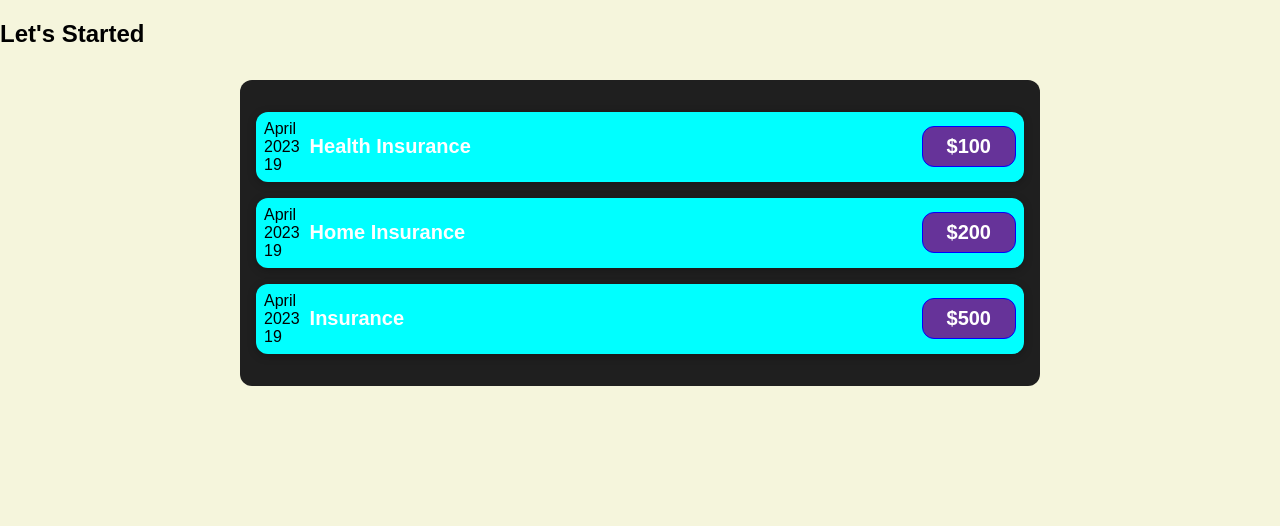
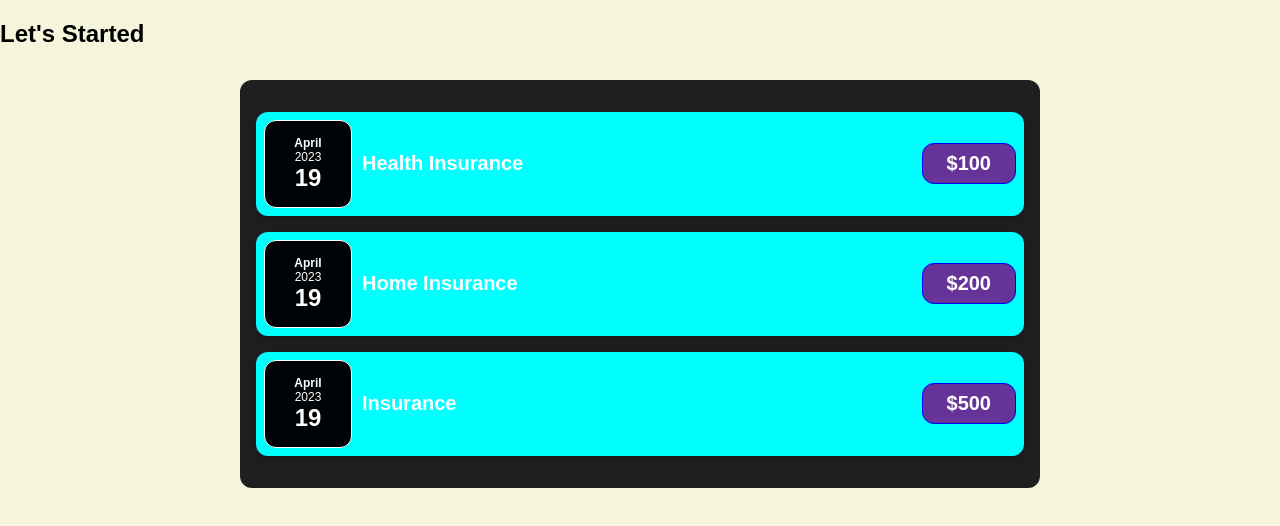
Before and after one commit to officialpradip/LearningReact, a React (Create React App) app in the folder expense-tracker/: page / in a window 1280 px wide. Shown: the top 526 px of the page. Built offline with nearby package versions, Linux system fonts and the light colour scheme.

Commit message:
code refactor

```diff
--- a/expense-tracker/src/components/expensedate.css
+++ b/expense-tracker/src/components/expensedate.css
@@ -4,7 +4,7 @@
     width: 5.5rem;
     height: 5.5rem;
     border: 1px solid #ffff;
-    background-color: aliceblue;
+    background-color: rgb(0, 3, 5);
     color: #ffff;
     border-radius: 12px;
     align-items: center;
--- a/expense-tracker/src/components/expensedate.js
+++ b/expense-tracker/src/components/expensedate.js
@@ -4,10 +4,10 @@ function ExpenseDate(props){
     const month=props.date.toLocaleString('en-US',{month:'long'});
     const day=props.date.toLocaleString('en-US',{day:'2-digit'});
     return(
-        <div className=".expense-date">
-                <div className=".expense-date-month">{month}</div>
-                <div className=".expense-date-year">{year}</div>
-                <div className=".expense-date-day">{day}</div>
+        <div className="expense-date">
+                <div className="expense-date-month">{month}</div>
+                <div className="expense-date-year">{year}</div>
+                <div className="expense-date-day">{day}</div>
             </div>
     )
 }
--- a/expense-tracker/src/components/expenses.js
+++ b/expense-tracker/src/components/expenses.js
@@ -3,9 +3,9 @@ import ExpensesItems from './expensesItems';
 function Expenses(props){
     return(
         <div className="expenses">
-            <ExpensesItems date={props.items[0].date} title={props.items[0].title} price={props.items[0].price}></ExpensesItems>
-       <ExpensesItems date={props.items[1].date} title={props.items[1].title} price={props.items[1].price}></ExpensesItems>
-       <ExpensesItems date={props.items[2].date} title={props.items[2].title} price={props.items[2].price}></ExpensesItems>
+       <ExpensesItems date={props.items[0].date} title={props.items[0].title} price={props.items[0].price}/>
+       <ExpensesItems date={props.items[1].date} title={props.items[1].title} price={props.items[1].price}/>
+       <ExpensesItems date={props.items[2].date} title={props.items[2].title} price={props.items[2].price}/>
         </div>
 
     )
```
